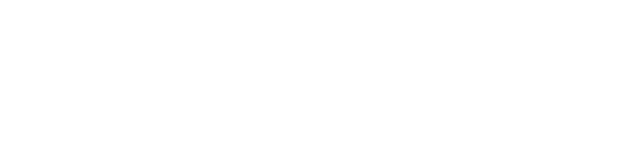
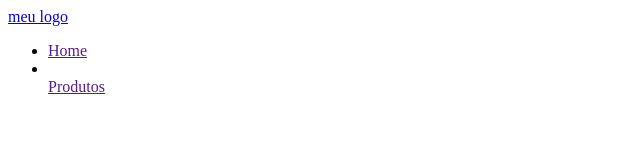
Before and after one commit to eduardarodriguesz/ysiscloset, a plain HTML site: page index.html in a window 1280 px wide. Shown: the whole page, without its empty margins (0-640 px from the left). Drawn offline with Linux system fonts and the light colour scheme.

Commit message:
add header e nav

```diff
--- a/index.html
+++ b/index.html
@@ -1,11 +1,44 @@
 <!DOCTYPE html>
-<html lang="en">
+<html lang="pt-br">
 <head>
     <meta charset="UTF-8">
     <meta name="viewport" content="width=device-width, initial-scale=1.0">
     <title>Ysis Closet</title>
 </head>
 <body>
+ <!-- cabeçalho -->
+<header>
+    <!-- logo -->
+    <div>
+        <a href="http://sanrio.com.br">
+            meu logo
+        </a>
+    </div>
+
+    <!-- menu desktop/pc -->
+     <nav>
+        <ul>
+           <li>
+            <a href="">
+                <span>  Home </span>
+            </a>
+            <li>
+
+           </li>
+           <a href="">
+                <span> Produtos </span>
+           </a>
+           </li>
+
+        </ul>
+
+     </nav>
+
+
+
+</header>
+
+
 
 </body>
 </html>
```
